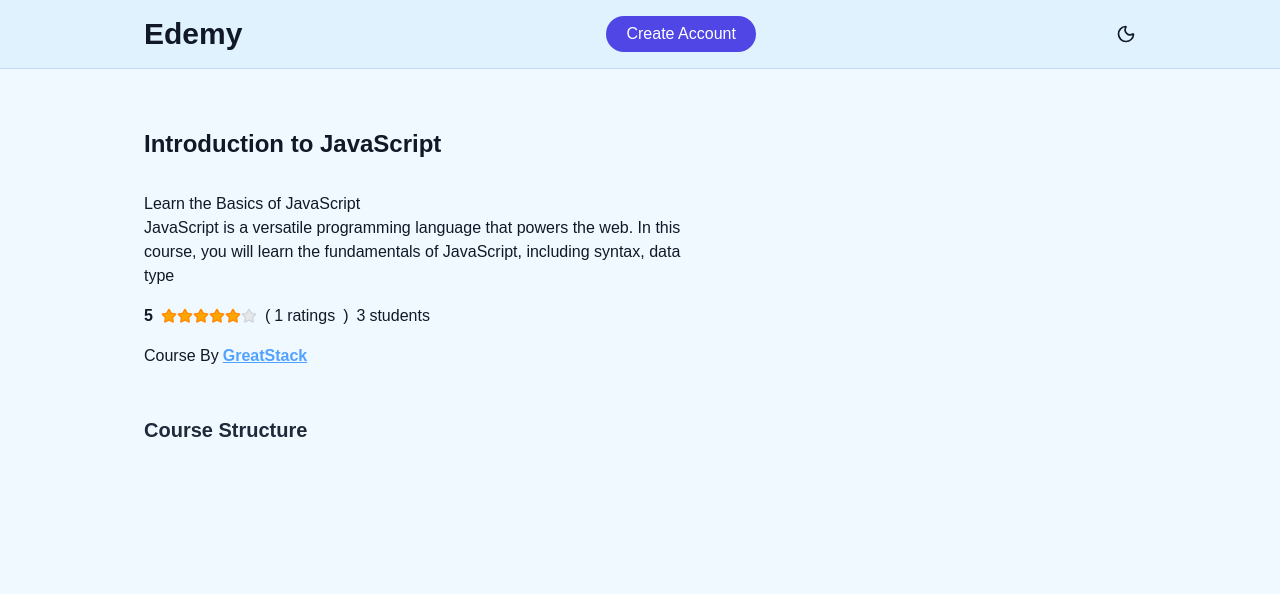
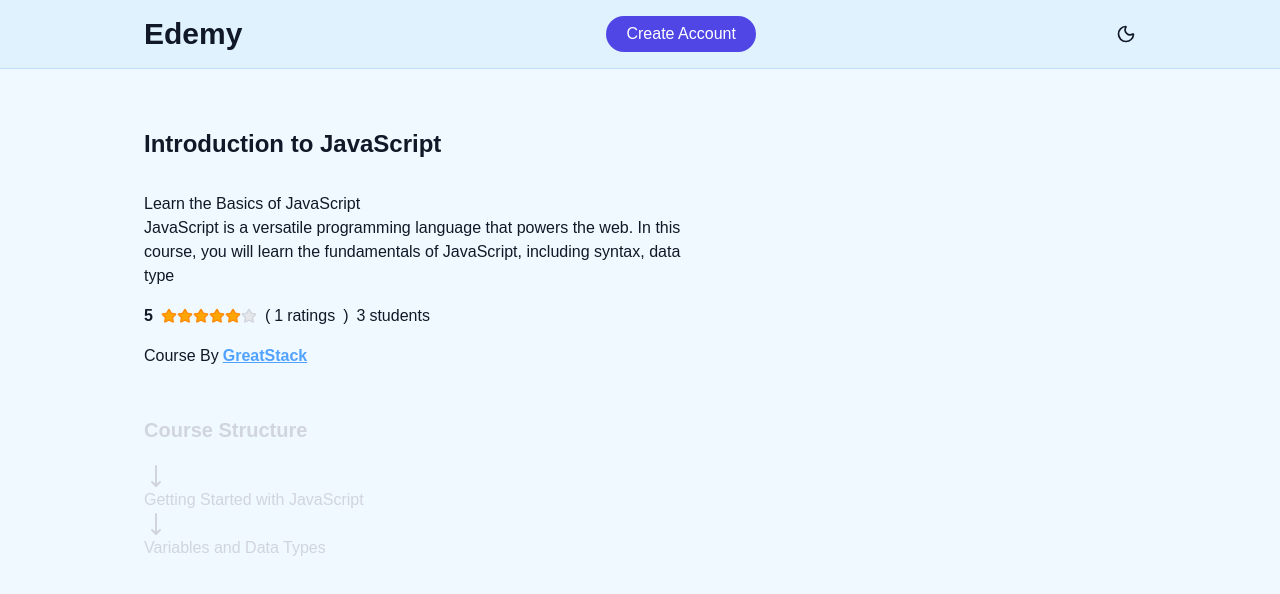
Before and after one commit to Asmaa-Abdo22/FullStack-LMS, a React (Vite) app in the folder client/: page /course/605c72efb3f1c2b1f8e4e1a1 in a window 1280 px wide. Shown: the top 594 px of the page. Built offline with nearby package versions, Linux system fonts and the light colour scheme; no server answers.

Commit message:
complete courseDetails

```diff
--- a/client/src/Pages/Student/CourseDetails.jsx
+++ b/client/src/Pages/Student/CourseDetails.jsx
@@ -2,7 +2,7 @@ import { useContext, useEffect, useState } from "react";
 import { useParams } from "react-router-dom";
 import { AppContextt } from "../../Context/AppContext";
 import Loading from "../../components/Student/Loading";
-import { Star } from "lucide-react";
+import { MoveDown, Star } from "lucide-react";
 
 const CourseDetails = () => {
   const { id } = useParams();
@@ -74,14 +74,15 @@ const CourseDetails = () => {
                 greatStack
               </h3>
             </div>
-            <div className="pt-8 text-gray-800">
+            <div className="pt-8 text-gray-300">
               <h2 className="text-xl font-semibold">Course Structure</h2>
               <div className="pt-5">
                 {courseData.courseContent.map((chapter, index) => (
                   <div key={index}>
                     <div>
                       <div>
-
+                        <MoveDown />
+                        <p>{chapter.chapterTitle}</p>
                       </div>
                     </div>
                   </div>
```
